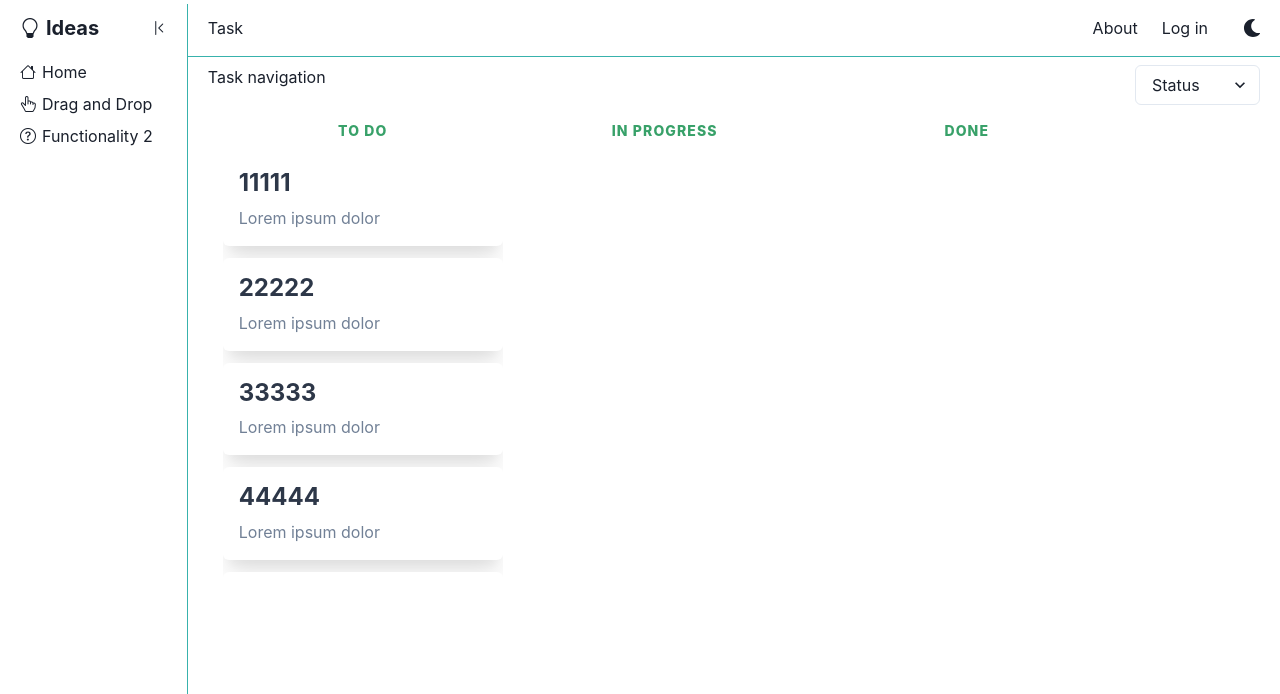
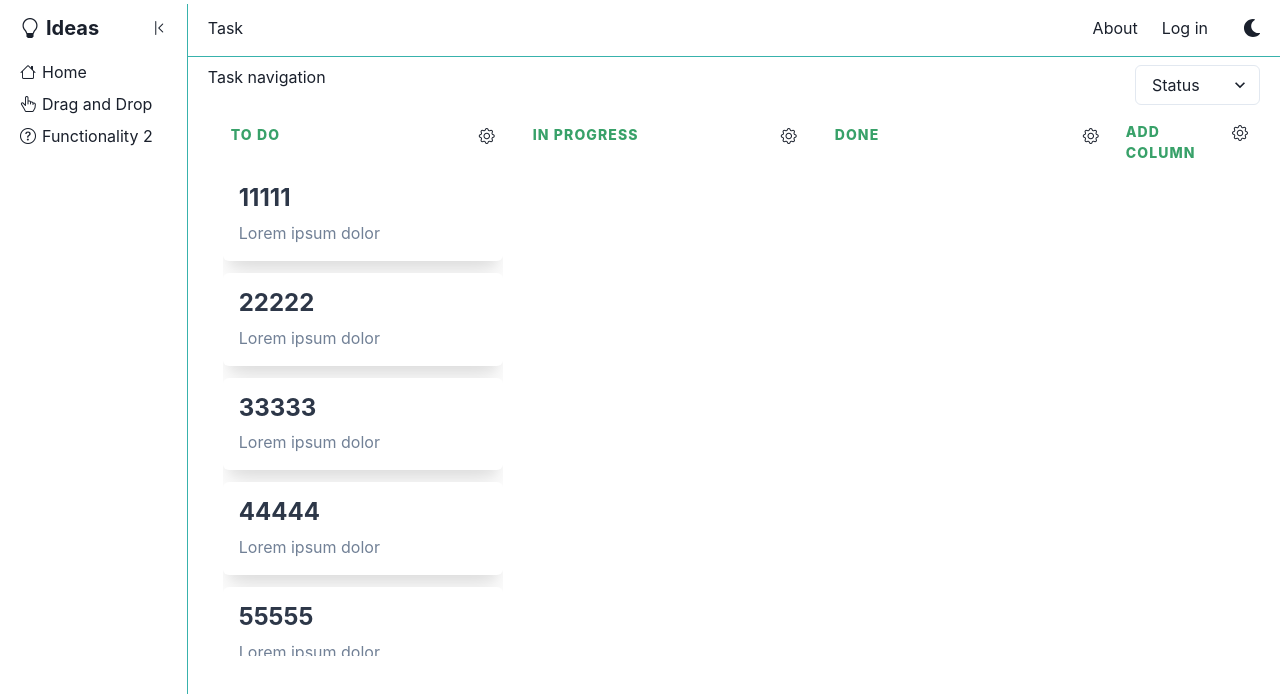
Before and after one commit to Enfield-Li/ClickUp-clone, a React (Create React App) app in the folder client/: page /task in a window 1280 px wide. Shown: the top 694 px of the page. Built offline with nearby package versions, Linux system fonts and the light colour scheme.

Commit message:
More UI stuff

```diff
--- /dev/null
+++ b/client/src/component/task/AddColumn.tsx
@@ -0,0 +1,23 @@
+import { Box, Flex, Spacer, Text } from "@chakra-ui/react";
+
+type Props = {};
+
+export default function AddColumn({}: Props) {
+  return (
+    <Box width={"280px"}>
+      <Flex m={2}>
+        <Text
+          color={"green.500"}
+          textTransform={"uppercase"}
+          fontWeight={800}
+          fontSize={"sm"}
+          letterSpacing={1.1}
+        >
+          add column
+        </Text>
+        <Spacer />
+        <i className="bi bi-gear"></i>
+      </Flex>
+    </Box>
+  );
+}
--- a/client/src/component/task/Column.tsx
+++ b/client/src/component/task/Column.tsx
@@ -1,10 +1,11 @@
-import { Box, Center, Text } from "@chakra-ui/react";
+import { Box, Button, Center, Flex, Spacer, Text } from "@chakra-ui/react";
 import { Droppable } from "@hello-pangea/dnd";
 import React, { useState } from "react";
 import Card from "./Card";
-import { ColumnType, TaskList } from "./Data";
+import { ColumnType, SortBy, TaskList } from "./Data";
 
 type Props = {
+  sortBy: SortBy;
   column: ColumnType;
   tasks: TaskList;
   isDragging: boolean;
@@ -12,18 +13,20 @@ type Props = {
 };
 
 export default function Column({
+  sortBy,
   column,
   tasks,
   isDragging,
   setIsDragging,
 }: Props) {
-  const [isHovering, setIsHovering] = useState(false);
+  const isSortByStatus = sortBy === "status";
 
-  // ⬇⬇⬇⬇ Potential bug ⬇⬇⬇⬇
+  // ⬇⬇⬇ Potential bug ⬇⬇⬇
   if (!tasks) tasks = [];
+
   return (
     <Box width={"280px"}>
-      <Center>
+      <Flex m={2}>
         <Text
           color={"green.500"}
           textTransform={"uppercase"}
@@ -33,17 +36,19 @@ export default function Column({
         >
           {column.title}
         </Text>
-      </Center>
+        <Spacer />
+        {/* {isSortByStatus && <i className="bi bi-gear"></i>} */}
+        <i className="bi bi-gear"></i>
+      </Flex>
       <Droppable droppableId={String(column.id)}>
         {(provided, snapshot) => (
           <Box
+            my={2}
             ref={provided.innerRef}
             {...provided.droppableProps}
             minHeight={"100px"}
-            height={"440px"}
+            height={"500px"}
             overflow={"auto"}
-            onMouseOver={() => setIsHovering(true)}
-            onMouseOutCapture={() => setIsHovering(false)}
           >
             {tasks.map((task, index) => (
               <Card
--- a/client/src/component/task/TaskList.tsx
+++ b/client/src/component/task/TaskList.tsx
@@ -1,18 +1,10 @@
-import { Box, Flex, SimpleGrid } from "@chakra-ui/react";
+import { Box, Flex } from "@chakra-ui/react";
 import { DragDropContext, DropResult } from "@hello-pangea/dnd";
 import { useEffect, useState } from "react";
-import { reorderColumnsOnId } from "../../utils/reorderColumnsOnId";
 import { reorderAndRenameColumns } from "../../utils/reorderDateColumns";
+import AddColumn from "./AddColumn";
 import Column from "./Column";
-import {
-  Columns,
-  initialData,
-  OrderedTasks,
-  SetState,
-  SortBy,
-  columnOptions,
-  State,
-} from "./Data";
+import { Columns, initialData, SortBy, columnOptions, State } from "./Data";
 import { lookUpId, processTaskBasedOnSortBy } from "./TaskDataProcessing";
 
 type Props = {
@@ -41,7 +33,8 @@ export default function TaskList({ sortBy }: Props) {
     });
   }, []);
 
-  // Restructure task based on sortBy
+  // Sync up state with sortBy
+  // column keeps the original data and restructure tasks
   useEffect(() => {
     if (state) {
       setState({
@@ -66,10 +59,10 @@ export default function TaskList({ sortBy }: Props) {
   }
 
   return (
-    <Box mx={6} my={1} height={"580px"}>
+    <Box mx={6}>
       <DragDropContext
         onDragEnd={(result) =>
-          handleDragEnd(result, state, setState, columns, sortBy, setIsDragging)
+          handleDragEnd(result, state, columns, sortBy, setIsDragging)
         }
         onDragStart={(start, provided) => {
           setDraggingId(Number(start.source.droppableId));
@@ -92,6 +85,7 @@ export default function TaskList({ sortBy }: Props) {
               }
             >
               <Column
+                sortBy={sortBy}
                 column={column}
                 // pass down the tasklist data with stage that matches the order of the respective column
                 tasks={state.orderedTasks[index]}
@@ -100,6 +94,7 @@ export default function TaskList({ sortBy }: Props) {
               />
             </Box>
           ))}
+          {sortBy === "status" && <AddColumn />}
         </Flex>
       </DragDropContext>
     </Box>
@@ -117,7 +112,6 @@ function isDraggingToOtherColumn(
 function handleDragEnd(
   result: DropResult,
   state: State,
-  setState: SetState,
   columns: Columns,
   sortBy: SortBy,
   setIsDragging: React.Dispatch<React.SetStateAction<boolean>>
@@ -229,8 +223,6 @@ function handleDragEnd(
     sourceTasksArr.splice(source.index, 1); // delete original
     sourceTasksArr.splice(destination.index, 0, sourceTask); // insert original to new place
 
-    return setState({ ...state, orderedTasks: tasks });
-
     /*
      * Drop in a different column
      */
@@ -261,7 +253,5 @@ function handleDragEnd(
 
     sourceTasksArr.splice(source.index, 1); // delete original
     destinationTasksArr.splice(destination.index, 0, sourceTask); // insert original to new place
-
-    return setState({ ...state, orderedTasks: tasks });
   }
 }
```
